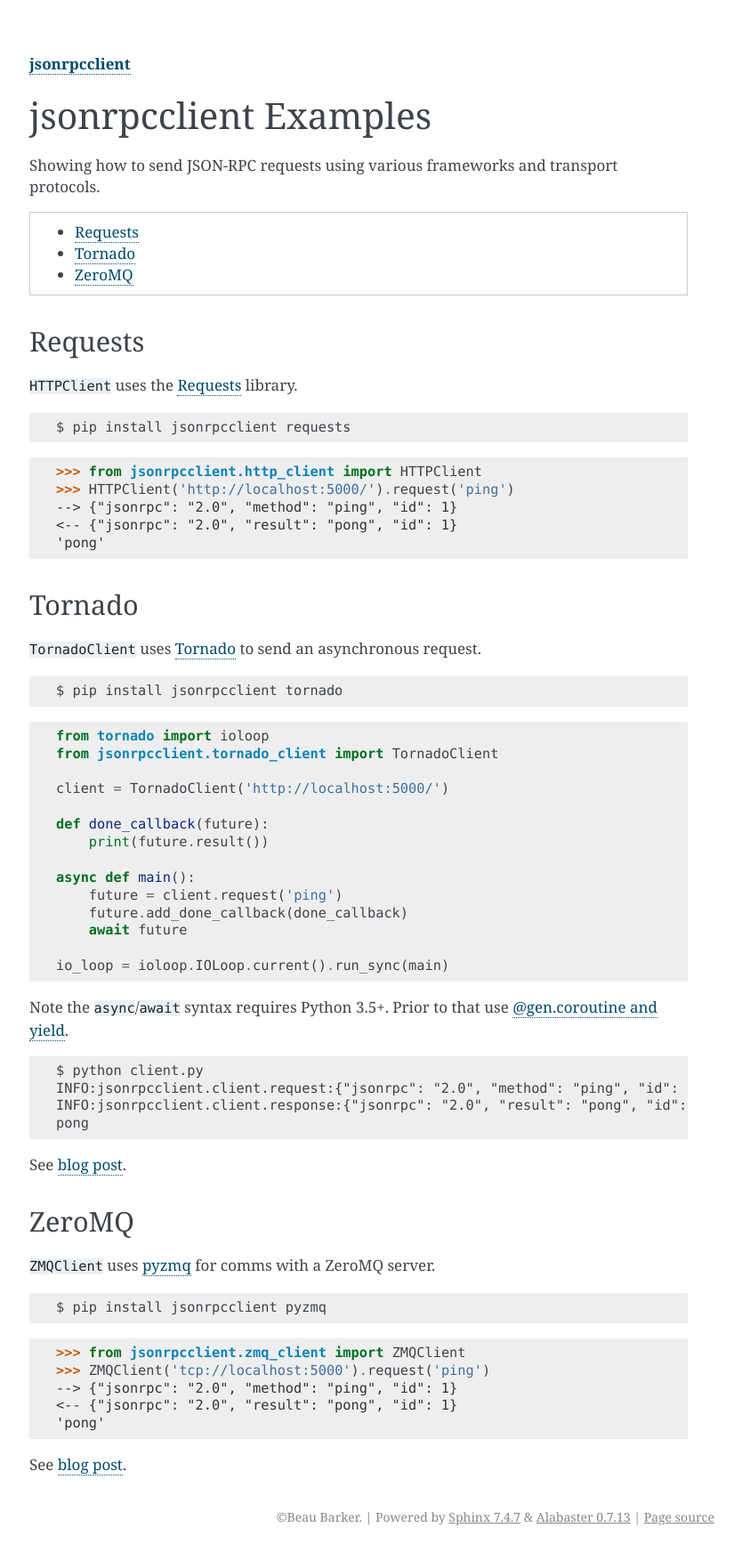
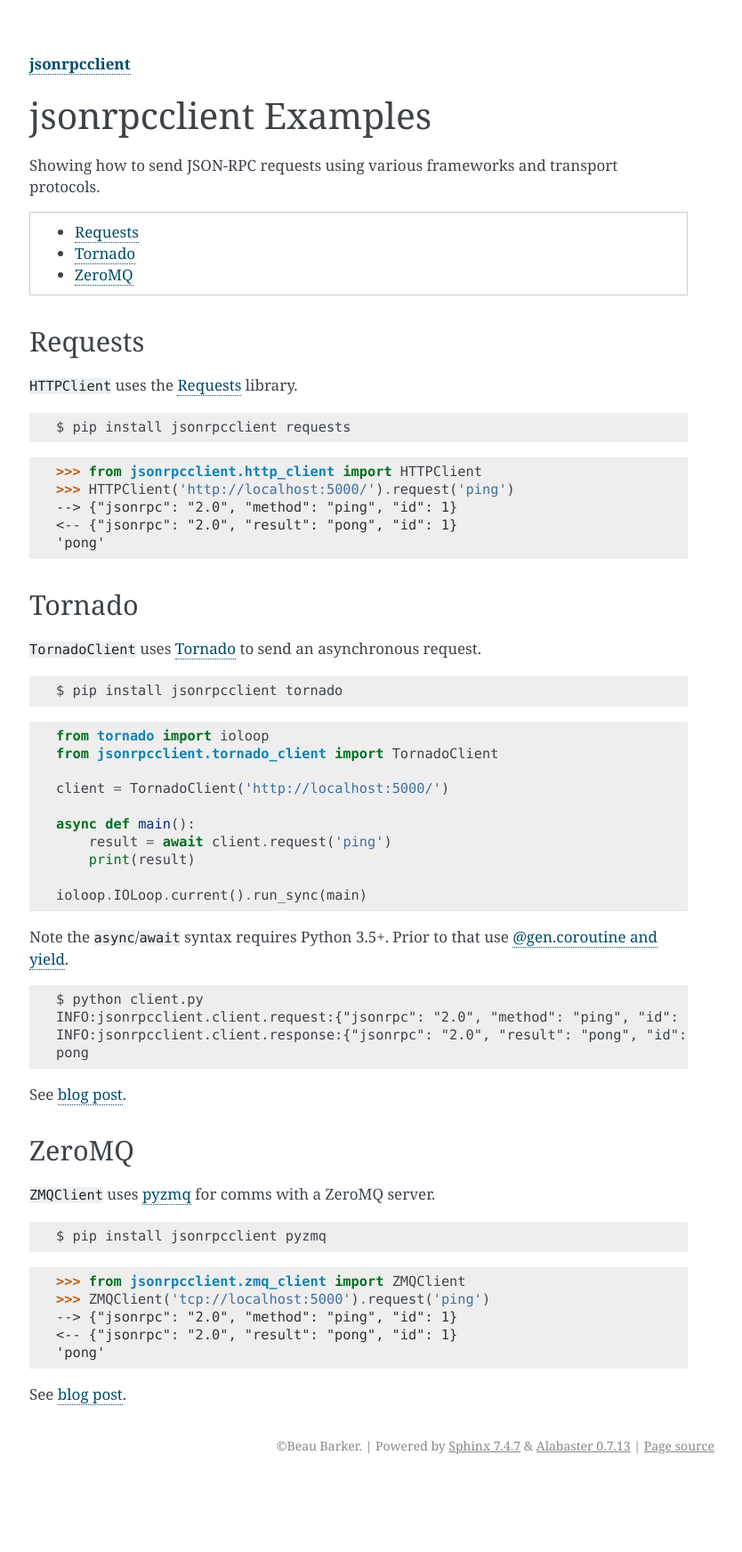
Before and after one commit to explodinglabs/jsonrpcclient, a Sphinx documentation site: the page built from doc/examples.rst, in a window 1280 px wide. Shown: the whole page at 89% size, without its empty margins (237-1071 px from the left). Built offline with Sphinx 7.4.7, drawn with Linux system fonts in a browser that asks for light colours; after the commit the page ends 1664 px from its top, so only the background shows below that.

Commit message:
Adjust tornado example

```diff
--- a/doc/examples.rst
+++ b/doc/examples.rst
@@ -43,15 +43,11 @@
 
     client = TornadoClient('http://localhost:5000/')
 
-    def done_callback(future):
-        print(future.result())
+    async def main():
+        result = await client.request('ping')
+        print(result)
 
-    async def main():
-        future = client.request('ping')
-        future.add_done_callback(done_callback)
-        await future
-
-    io_loop = ioloop.IOLoop.current().run_sync(main)
+    ioloop.IOLoop.current().run_sync(main)
 
 Note the ``async``/``await`` syntax requires Python 3.5+. Prior to that use
 `@gen.coroutine and yield
```
